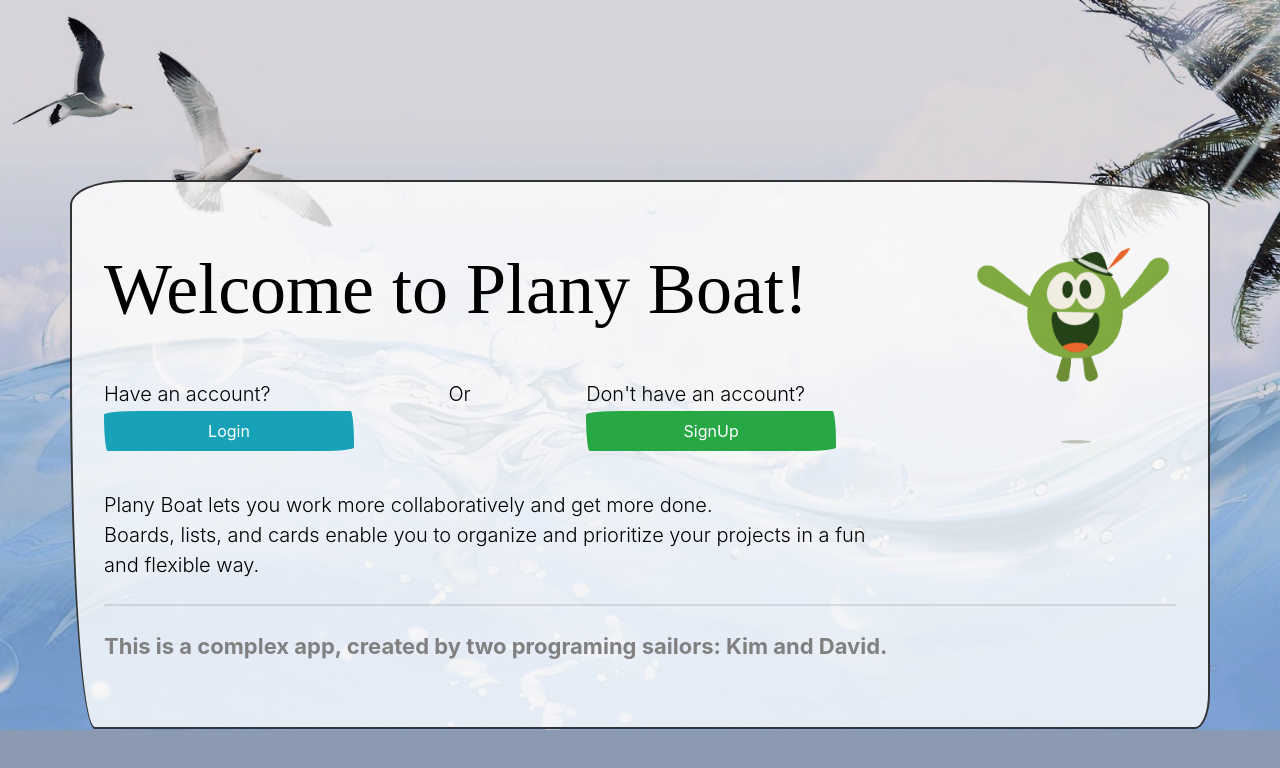
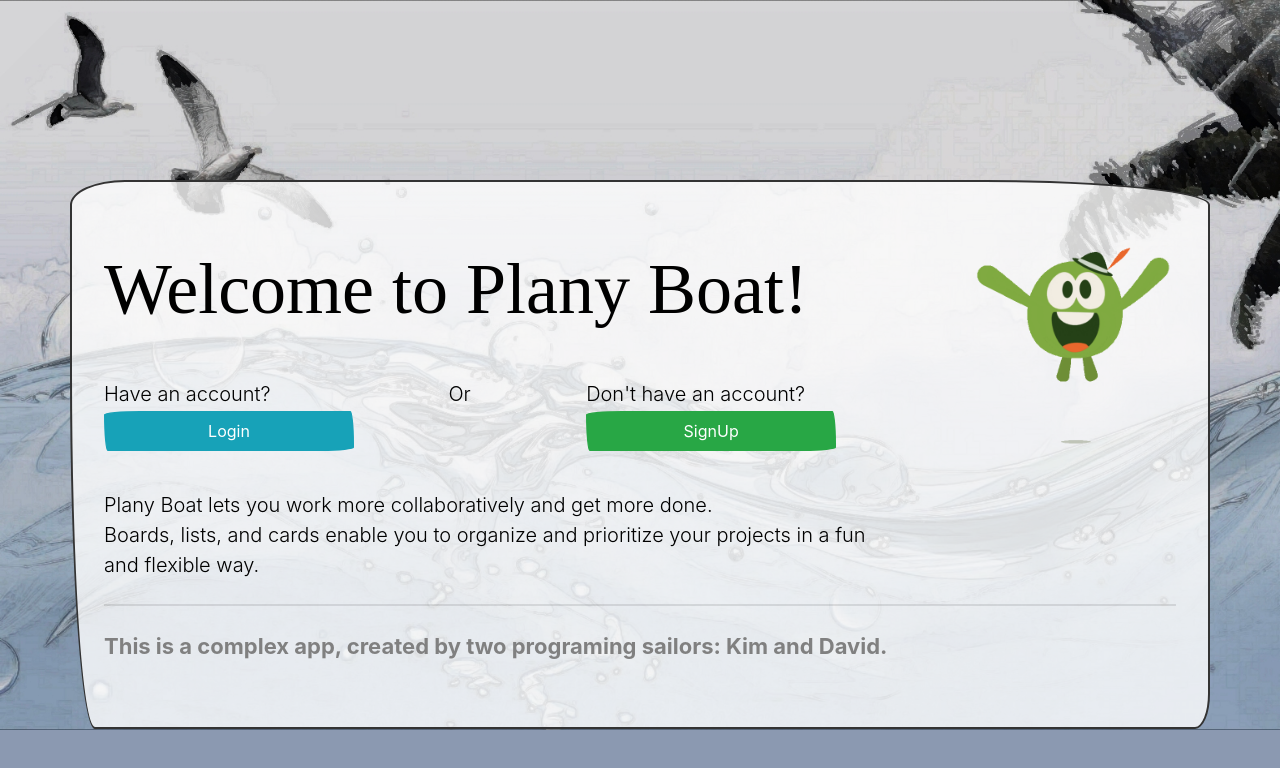
Before and after one commit to davidka7/knd-react, a React (Create React App) app: page / in a window 1280 px wide. Shown: the top 768 px of the page. Built offline with nearby package versions, Linux system fonts and the light colour scheme; no server answers; a web font is replaced by a local one.

Commit message:
background for main

```diff
--- a/src/container/home.css
+++ b/src/container/home.css
@@ -1,6 +1,6 @@
 .home {
     padding: 60px;
-    background-image: url('../images/homewater.jpeg');
+    background-image: url('../background/hp-water.jpg');
     background-size: cover;
     max-height: 730px;
 }
--- a/src/container/profile.css
+++ b/src/container/profile.css
@@ -7,4 +7,4 @@
     font-size: 20px
 }
 
-.profile-page .card { padding: 10px}
+.profile-page .card { padding: 20px}
```
Also changed, not shown: src/background/hp-water.jpg (added).
